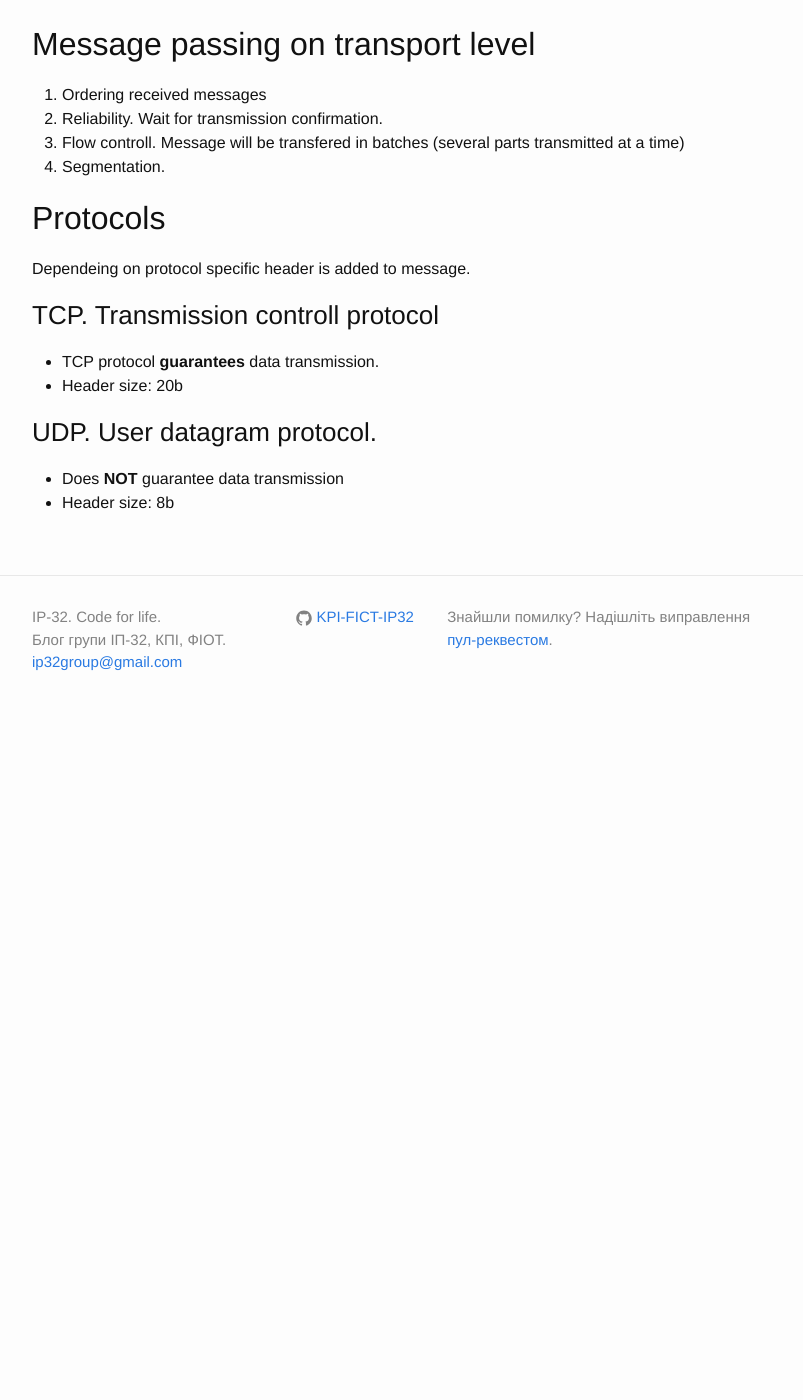
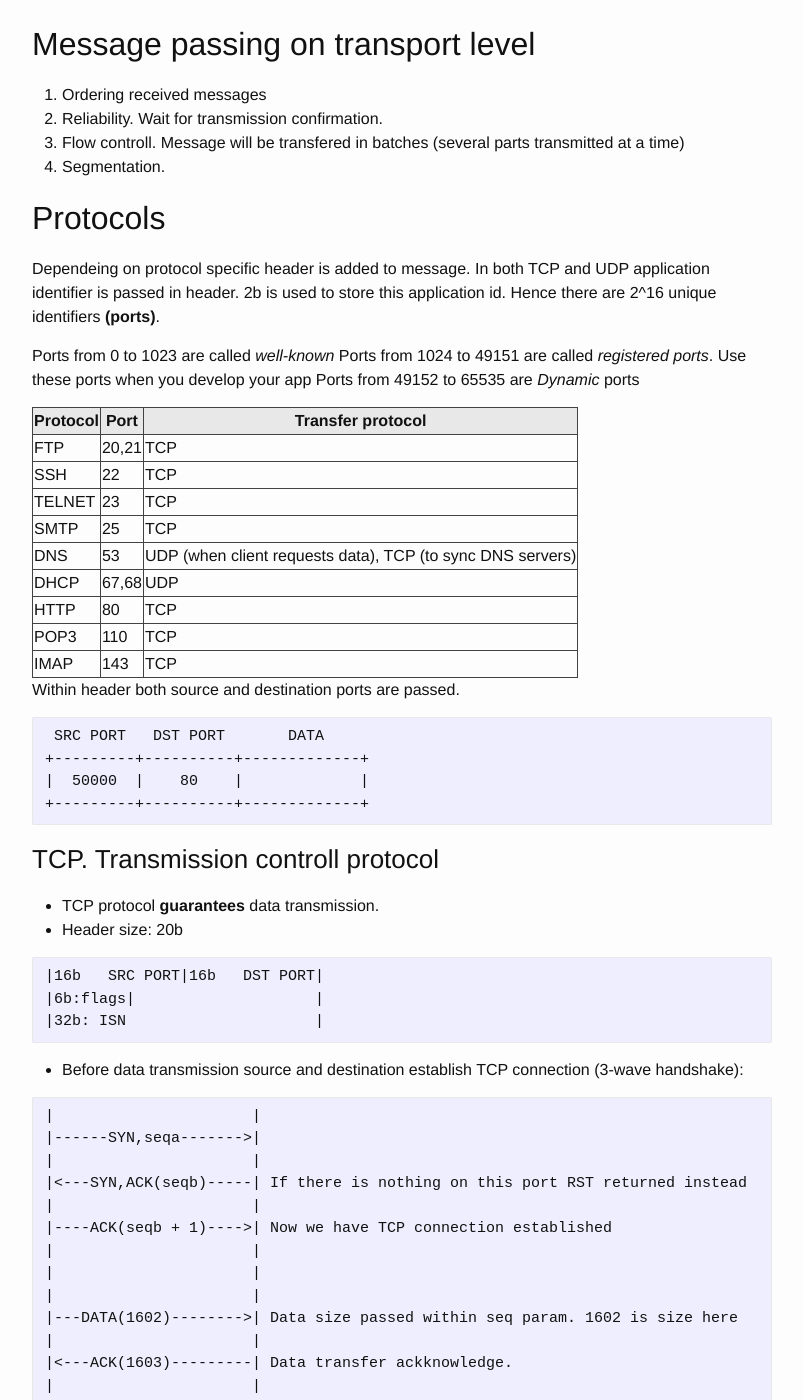
Before and after one commit to KPI-FICT-IP32/Blog, a Jekyll site: the page built from _posts/kpi/s06_networks/2016-03-31-networks-lecture-06.markdown, in a window 1280 px wide and 1400 px high, scrolled down 453 px. Shown: the whole window, without its empty margins (238-1041 px from the left). Built offline with Jekyll 4.4.1, drawn with Linux system fonts in a browser that asks for light colours; before the commit the page ends 1187 px from its top, so only the background shows below that; some of the changed text lies outside the part shown.

Commit message:
Networks lecture 6. pt 2

````diff
--- a/_posts/kpi/s06_networks/2016-03-31-networks-lecture-06.markdown
+++ b/_posts/kpi/s06_networks/2016-03-31-networks-lecture-06.markdown
@@ -26,11 +26,74 @@ PDU: Segment
 ## Protocols
 
 Dependeing on protocol specific header is added to message.
+In both TCP and UDP application identifier is passed in header. 2b is used to store this application id. Hence there are 2^16 unique identifiers **(ports)**.
+
+Ports from 0 to 1023 are called *well-known*
+Ports from 1024 to 49151 are called *registered ports*. Use these ports when you develop your app
+Ports from 49152 to 65535 are *Dynamic* ports
+
+|Protocol|Port  |Transfer protocol                                          |
+|--------|------|-----------------------------------------------------------|
+|FTP     |20,21 |TCP                                                        |
+|SSH     |22    |TCP                                                        |
+|TELNET  |23    |TCP                                                        |
+|SMTP    |25    |TCP                                                        |
+|DNS     |53    |UDP (when client requests data), TCP (to sync DNS servers) |
+|DHCP    |67,68 |UDP                                                        |
+|HTTP    |80    |TCP                                                        |
+|POP3    |110   |TCP                                                        |
+|IMAP    |143   |TCP                                                        |
+
+
+Within header both source and destination ports are passed.
+
+```
+ SRC PORT   DST PORT       DATA
++---------+----------+-------------+
+|  50000  |    80    |             |
++---------+----------+-------------+
+```
 
 ### TCP. Transmission controll protocol
 - TCP protocol **guarantees** data transmission.
 - Header size: 20b
 
+```
+|16b   SRC PORT|16b   DST PORT|
+|6b:flags|                    |
+|32b: ISN                     |
+```
+
+- Before data transmission source and destination establish TCP connection (3-wave handshake):
+
+```
+|                      |
+|------SYN,seqa------->|
+|                      |
+|<---SYN,ACK(seqb)-----| If there is nothing on this port RST returned instead
+|                      |
+|----ACK(seqb + 1)---->| Now we have TCP connection established
+|                      |
+|                      |
+|                      |
+|---DATA(1602)-------->| Data size passed within seq param. 1602 is size here
+|                      |
+|<---ACK(1603)---------| Data transfer ackknowledge.
+|                      |
+|                      |
+|-----FIN------------->| A sent all data and wants to finish connection
+|<----FIN--------------| B wants to finish connection too
+|-----ACK------------->| Confirm connection end
+A                      B
+```
+
+flags: SYN, ACK, RST, FIN, PUSH, URG
+
+- TCP tries to send more data with every sequential request. I.E. within first transfer it sends 1kb. Then 2, 4,8,16 and so on and so forth. (flow control)
+
+    use `netstat`
+
+
 ### UDP. User datagram protocol.
 - Does **NOT** guarantee data transmission
 - Header size: 8b
````
